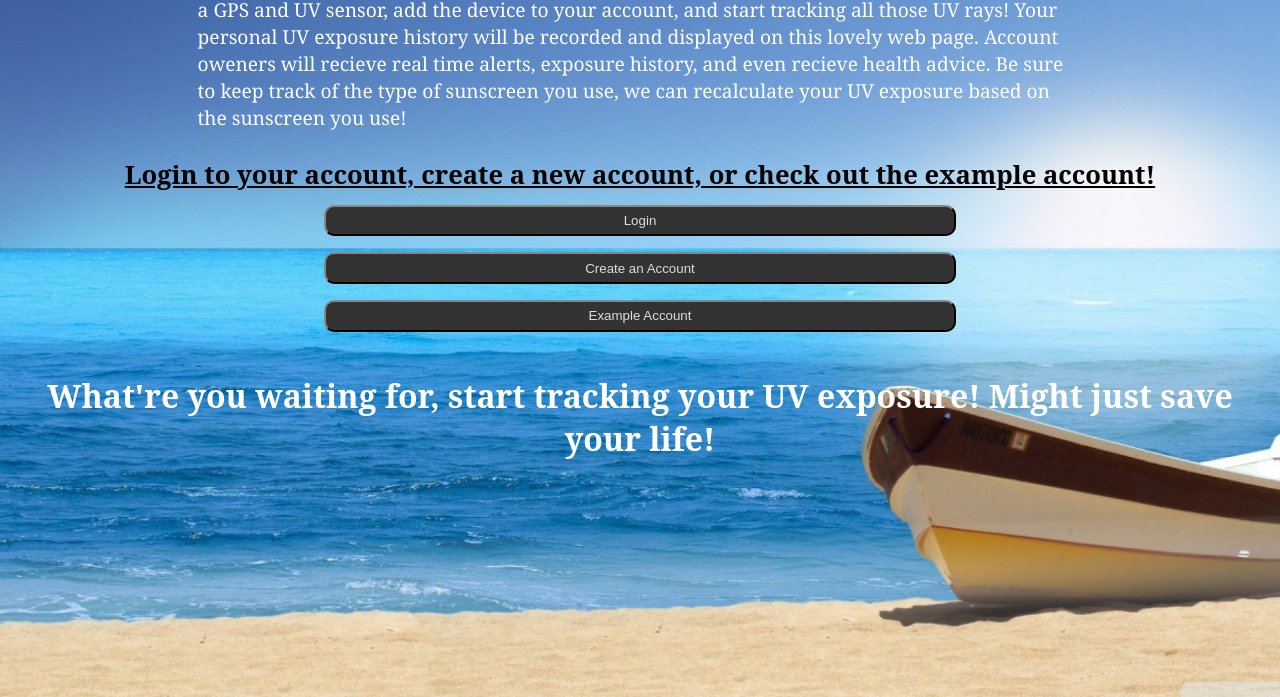
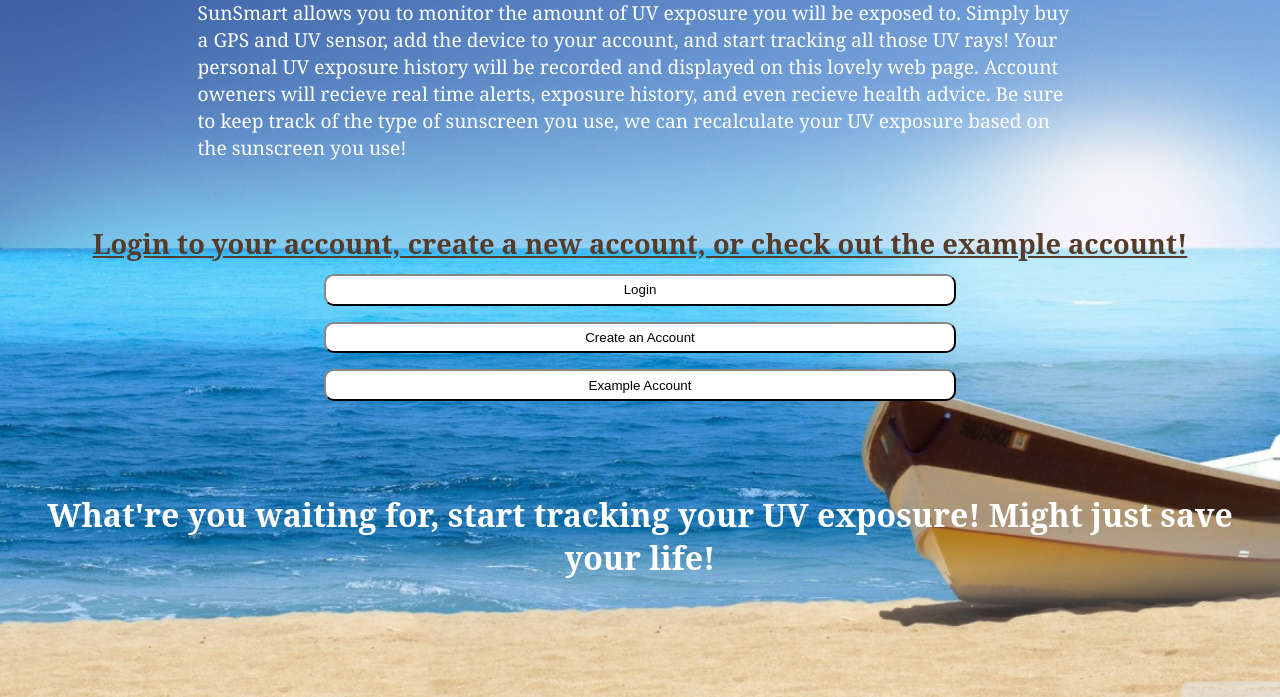
Before and after one commit to brianzim146/SunSmart_Project, a website: page MainPage.html in a window 1280 px wide. Shown: the part 103-800 px from the top of the page. Drawn offline with Linux system fonts and the light colour scheme.

```diff
--- a/MainPage.html
+++ b/MainPage.html
@@ -10,6 +10,7 @@
 	h1 {
 		text-align: center;
 		color: #FFFFFF;
+		margin-top: 3%;
 	}
 	p {
 		padding-left: 15%;
@@ -23,14 +24,16 @@
 		font-family: "Serif";
 		font-size: 200%;
 		color: #FFFFFF;
+		margin-top: 6%;
 	}
 	h3 {
 		text-align: center;
 		font-family: "Serif";
 		text-decoration: underline;
-		font-size: 160%;
+		font-size: 170%;
+		margin-top: 5%;
 		margin-bottom: 0%;
-		color: #000000;
+		color: #553C2A;
 	}
 
 	.navBar {
@@ -65,8 +68,8 @@
 		 border-radius: 10px;
         -moz-border-radius: 10px;
         -webkit-border-radius: 10px;
-		background-color: #333;
-		color: #ddd;
+		background-color: #FFFFFF;
+		color: #000000;
 	}
 
 </style>
```
